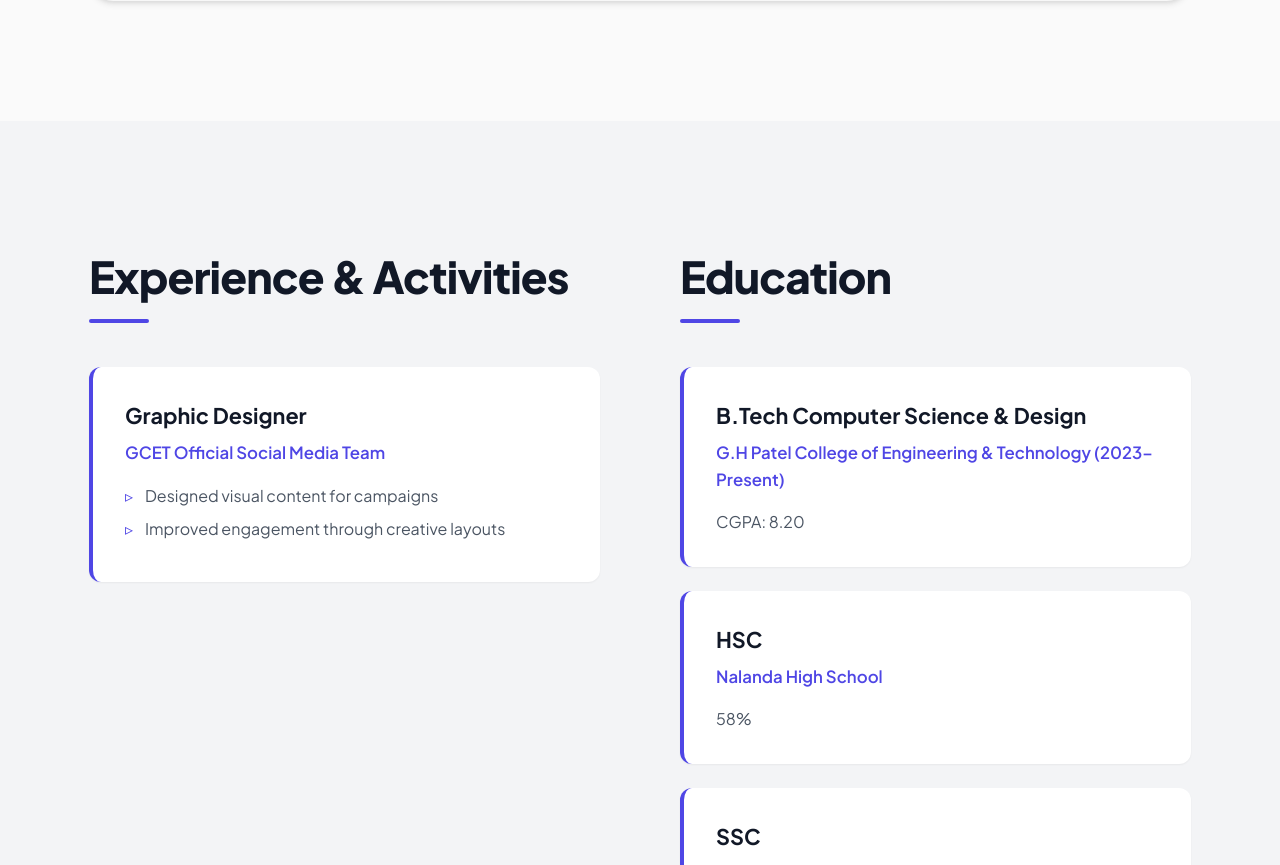
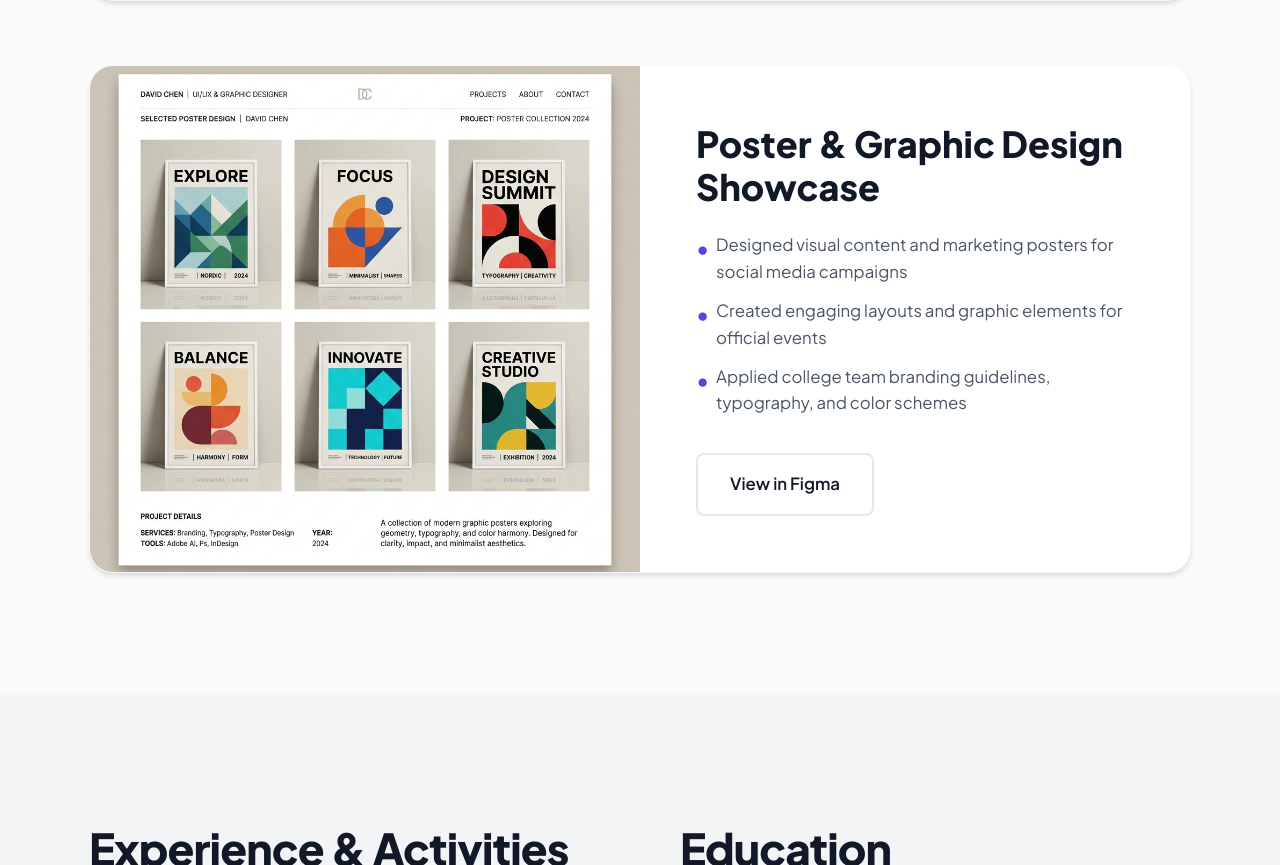
Before and after one commit to mauli1306/mauli1306.github.io, a plain HTML site: page index.html in a window 1280 px wide. Shown: the part 3461-4326 px from the top of the page. Drawn offline with Linux system fonts and the light colour scheme.

Commit message:
Add Poster & Graphic Design Showcase project with Figma link

```diff
--- a/index.html
+++ b/index.html
@@ -118,6 +118,23 @@
                             </div>
                         </div>
                     </div>
+                    <!-- Project 3 -->
+                    <div class="project-card">
+                        <div class="project-image">
+                            <img src="assets/poster_designs.png" alt="Poster & Graphic Design Showcase">
+                        </div>
+                        <div class="project-info">
+                            <h3 class="project-title">Poster & Graphic Design Showcase</h3>
+                            <ul class="project-description">
+                                <li>Designed visual content and marketing posters for social media campaigns</li>
+                                <li>Created engaging layouts and graphic elements for official events</li>
+                                <li>Applied college team branding guidelines, typography, and color schemes</li>
+                            </ul>
+                            <div style="margin-top: 24px;">
+                                <a href="https://www.figma.com/design/1yPWo6aQUGD4Lb0kmpRg7Q/Untitled?node-id=105-3&p=f&t=2l1uijKW5O008qmM-0" target="_blank" rel="noopener noreferrer" class="btn btn-secondary">View in Figma</a>
+                            </div>
+                        </div>
+                    </div>
                 </div>
             </div>
         </section>
```
Also changed, not shown: assets/poster_designs.png (added).
